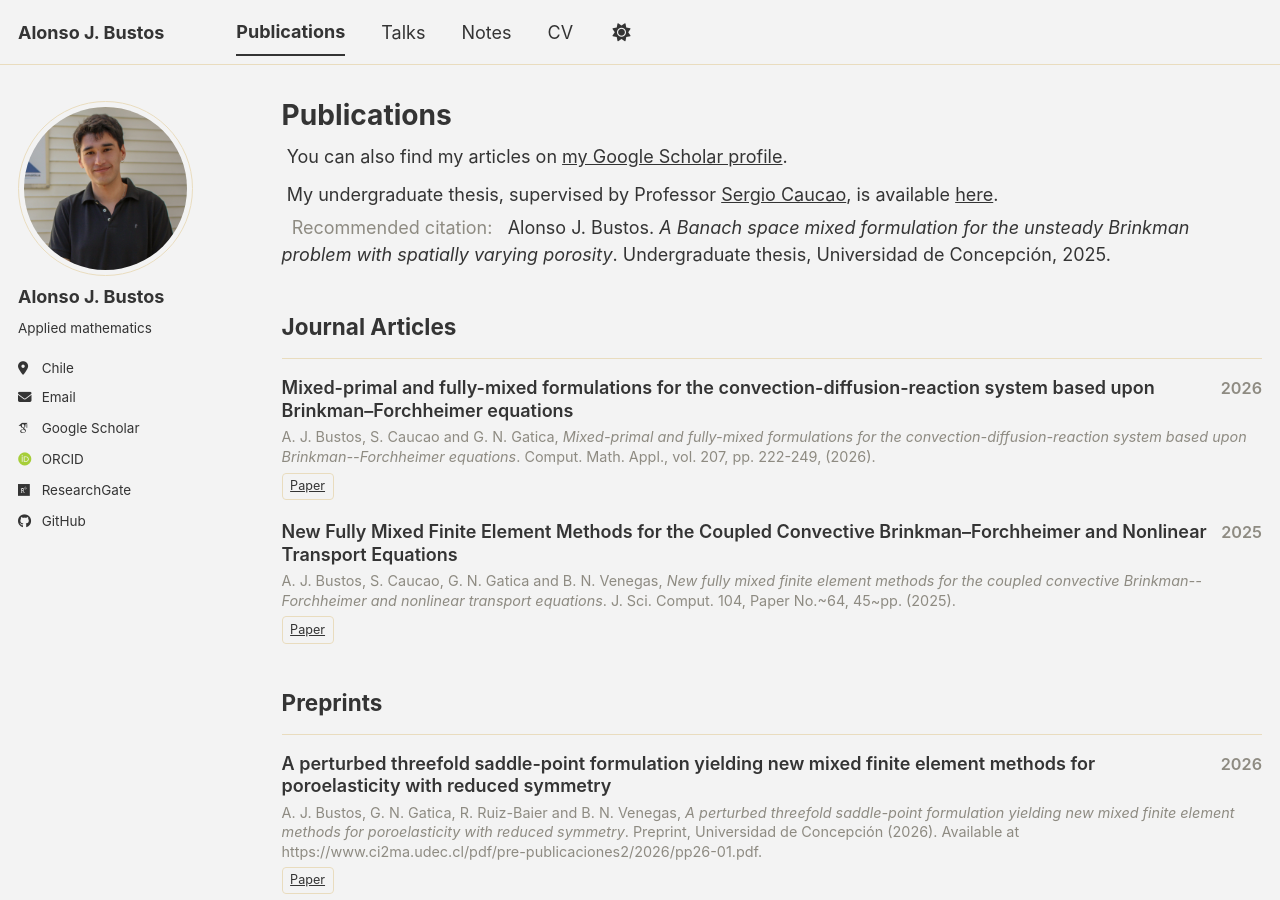
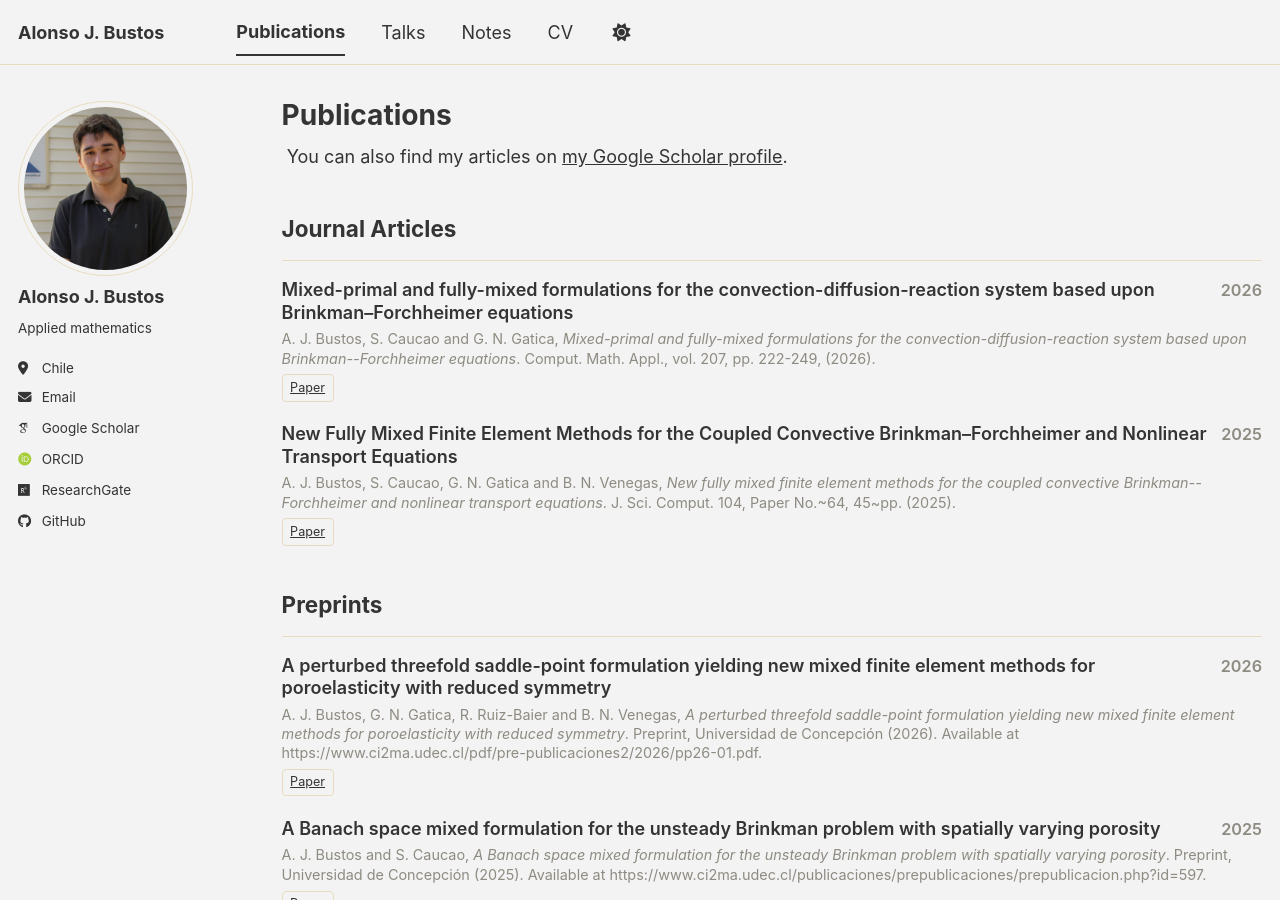
Before and after one commit to alonsojbustos/alonsojbustos.github.io, a Jekyll site: the page built from _pages/publications.html, in a window 1280 px wide and 900 px high. Built offline with Jekyll 4.4.1, drawn with Linux system fonts in a browser that asks for light colours; some web fonts are replaced; a script bundle is joined from its source files by our own code; library files that are not in the unit come from our copies.

Commit message:
Update publications.html

```diff
--- a/_pages/publications.html
+++ b/_pages/publications.html
@@ -8,18 +8,6 @@ author_profile: true
 {% if site.author.googlescholar %}
   <div class="wordwrap">
     You can also find my articles on <a href="{{ site.author.googlescholar }}">my Google Scholar profile</a>.
-  </div>
-
-  <div class="wordwrap" style="margin-top: 0.6em;">
-    My undergraduate thesis, supervised by Professor <a href="https://scaucao.github.io">Sergio Caucao</a>, is available <a href="https://repositorio.udec.cl/items/bc57f140-1aec-435e-b914-1752e345c409">here</a>.
-    <div style="margin-top: 0.35em;">
-      <span style="color: var(--global-text-color-light);">
-        Recommended citation:
-      </span>
-      <span>
-        Alonso J. Bustos. <i>A Banach space mixed formulation for the unsteady Brinkman problem with spatially varying porosity</i>. Undergraduate thesis, Universidad de Concepción, 2025.
-      </span>
-    </div>
   </div>
 {% endif %}
 
```
